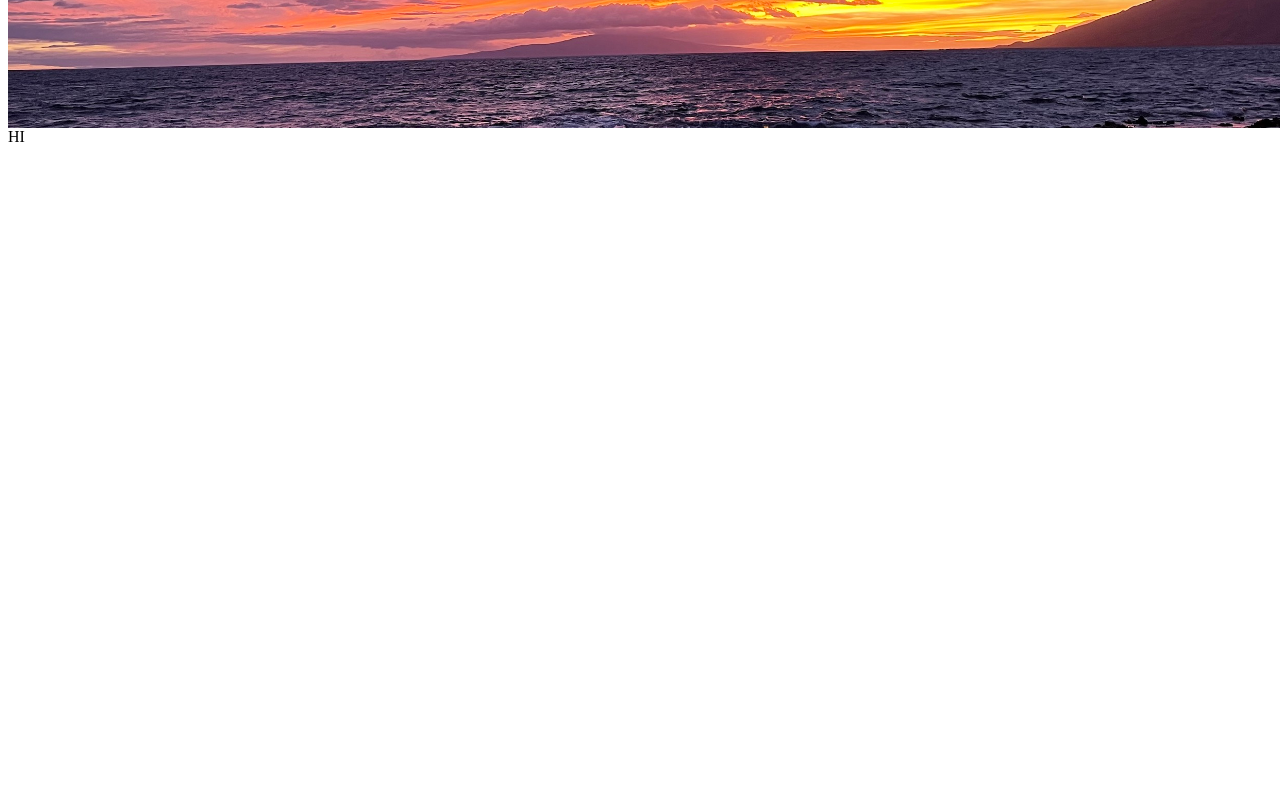
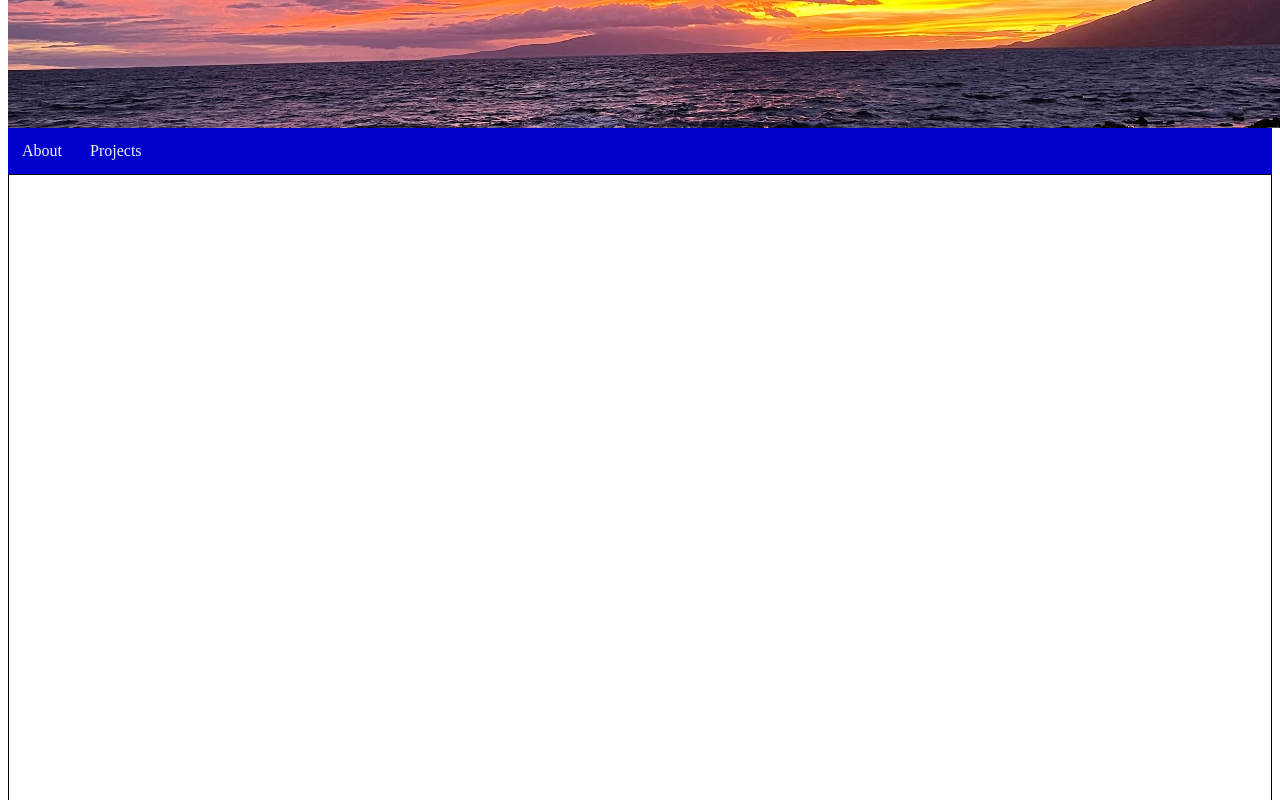
Before and after one commit to akopell/portfolio, a React (Create React App) app: page / in a window 1280 px wide. Shown: the part 680-1480 px from the top of the page. Before the commit the page ends 1116 px from the top, so only its background shows below. Built offline with nearby package versions, Linux system fonts and the light colour scheme; the HTML template or start-up script is replaced by a standard one.

Commit message:
feat: working navbar

```diff
--- a/src/App.js
+++ b/src/App.js
@@ -1,13 +1,14 @@
 import './styles/App.css';
 import Routes from './Routes';
-import { Navbar, Landing } from './components';
+import { Navbar, Landing, About, Projects } from './components';
 
 function App() {
   return (
     <div className='App'>
       <Landing />
       <Navbar />
-      {/* <Routes /> */}
+      <About />
+      <Projects />
     </div>
   );
 }
--- /dev/null
+++ b/src/components/About.js
@@ -0,0 +1,8 @@
+import React from 'react';
+import '../styles/About.css';
+
+const About = () => {
+  return <div id='about'></div>;
+};
+
+export default About;
--- a/src/components/Navbar.js
+++ b/src/components/Navbar.js
@@ -1,11 +1,11 @@
 import React from 'react';
-import { NavLink } from 'react';
 import '../styles/Navbar.css';
 
 const Navbar = () => {
   return (
     <div className='navbar'>
-      <div className='logo'>HI</div>
+      <a href='#about'>About</a>
+      <a href='#projects'>Projects</a>
     </div>
   );
 };
--- /dev/null
+++ b/src/components/Projects.js
@@ -0,0 +1,8 @@
+import React from 'react';
+import '../styles/Projects.css';
+
+const Projects = () => {
+  return <div id='projects'></div>;
+};
+
+export default Projects;
--- a/src/components/index.js
+++ b/src/components/index.js
@@ -1,2 +1,4 @@
 export { default as Navbar } from './Navbar';
 export { default as Landing } from './Landing';
+export { default as About } from './About';
+export { default as Projects } from './Projects';
--- /dev/null
+++ b/src/styles/About.css
@@ -0,0 +1,4 @@
+#about {
+  height: 800px;
+  border: 1px solid black;
+}
--- a/src/styles/Navbar.css
+++ b/src/styles/Navbar.css
@@ -1,3 +1,17 @@
 .navbar {
-  height: 300px;
+  overflow: hidden;
+  background-color: mediumblue;
+  position: -webkit-sticky;
+  position: sticky;
+  top: 0;
+  width: 100%;
 }
+
+.navbar a {
+  float: left;
+  display: block;
+  color: #f2f2f2;
+  text-align: center;
+  padding: 14px;
+  text-decoration: none;
+}
--- /dev/null
+++ b/src/styles/Projects.css
@@ -0,0 +1,4 @@
+#projects {
+  height: 800px;
+  border: 1px solid black;
+}
```
